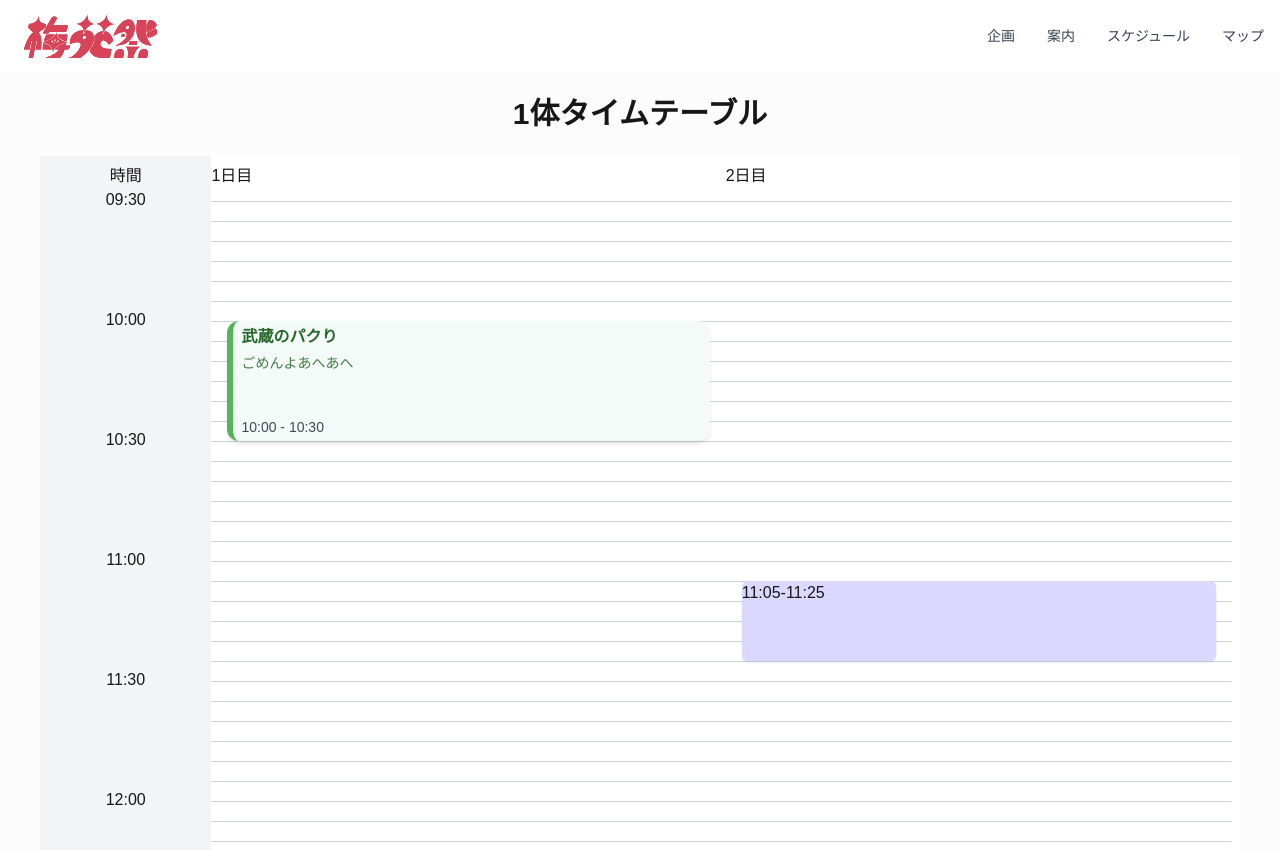
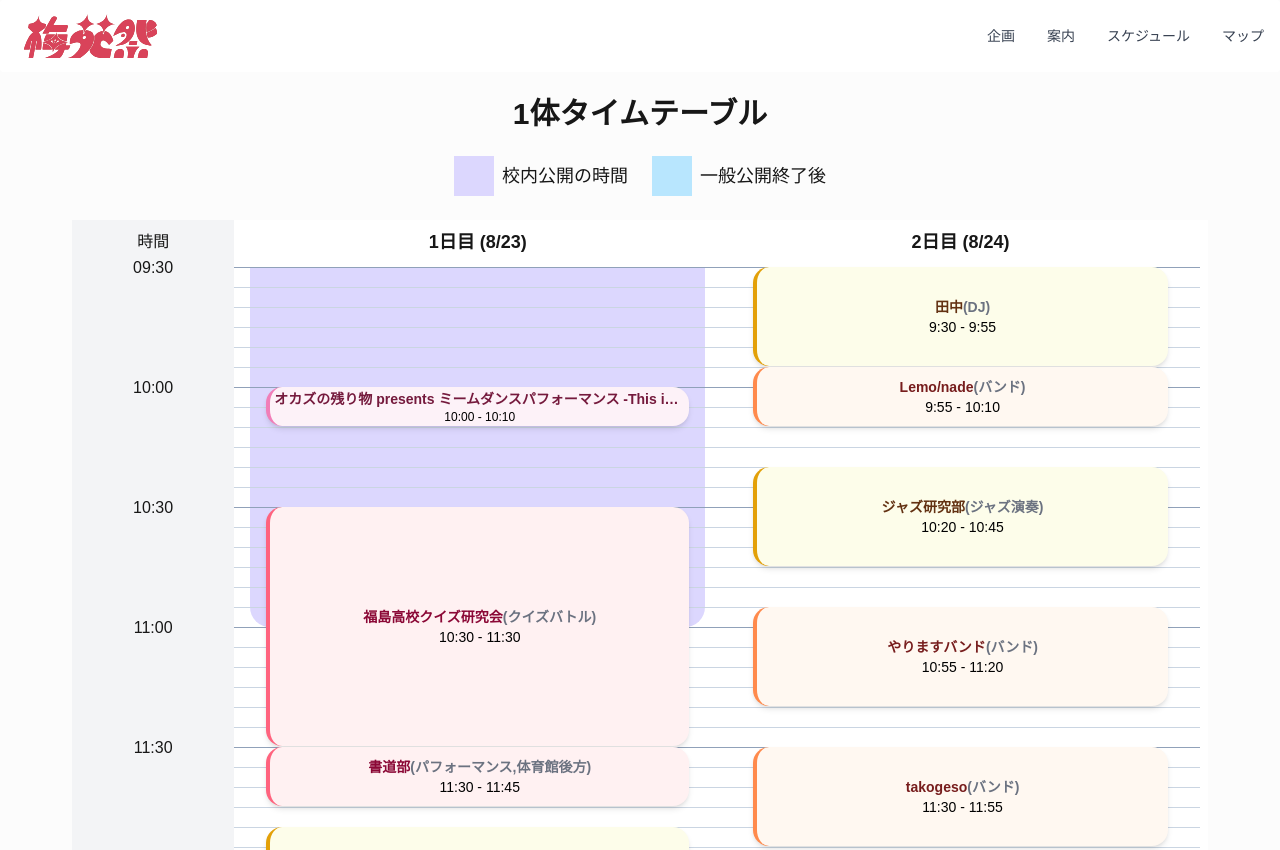
Before and after one commit to baiensai/2026, a Next.js app: page /timetable in a window 1280 px wide. Shown: the top 850 px of the page. Built offline with nearby package versions, Linux system fonts and the light colour scheme.

Commit message:
色キモいのは御愛嬌、タイムテーブルとりあえず完成

```diff
--- a/app/timetable/page.js
+++ b/app/timetable/page.js
@@ -1,4 +1,101 @@
-const BASE_HEIGHT = 20 //20px per 5min
+const BASE = 4 // 4px per 1min
+
+const TimeTableData = {
+  date1: [
+    { start: "10:00", length: 10, title: "オカズの残り物 presents ミームダンスパフォーマンス -This is world meme dance-", discription: "ダンス", subTitle: null, color: "pink" },
+    { start: "10:30", length: 60, title: "福島高校クイズ研究会", discription: "クイズバトル", subTitle: null, color: "rose" },
+    { start: "11:30", length: 15, title: "書道部", discription: "パフォーマンス,体育館後方", subTitle: null, color: "rose" },
+    { start: "11:50", length: 30, title: "梅響", discription: "管弦楽", subTitle: null, color: "yellow" },
+    { start: "12:30", length: 30, title: "有志吹奏楽団", discription: "吹奏楽", subTitle: null, color: "yellow" },
+    { start: "13:15", length: 5, title: "オテンキボックス", discription: "漫才", subTitle: null, color: "rose" },
+    { start: "13:20", length: 10, title: "ヨーヨー人from魅せる芸能集団", discription: "パフォーマンス", subTitle: null, color: "rose" },
+    { start: "13:35", length: 15, title: "Shero", discription: "ピアノ連弾", subTitle: null, color: "yellow" },
+    { start: "13:55", length: 20, title: "福島高校チアリーダー部", discription: null, subTitle: null, color: "pink" },
+    { start: "14:15", length: 30, title: "ceon.", discription: "ダンス", subTitle: null, color: "pink" },
+    { start: "14:55", length: 20, title: "ripe girls", discription: "ダンス", subTitle: null, color: "pink" },
+    { start: "15:15", length: 10, title: "ALL for D", discription: "ダンス&DJ", subTitle: null, color: "pink" }],
+  date2: [
+    { start: "09:30", length: 25, title: "田中", subTitle: null, discription: "DJ", color: "yellow" },
+    { start: "09:55", length: 15, title: "Lemo/nade", subTitle: null, discription: "バンド", color: "orange" },
+    { start: "10:20", length: 25, title: "ジャズ研究部", subTitle: null, discription: "ジャズ演奏", color: "yellow" },
+    { start: "10:55", length: 25, title: "やりますバンド", subTitle: null, discription: "バンド", color: "orange" },
+    { start: "11:30", length: 25, title: "takogeso", subTitle: null, discription: "バンド", color: "orange" },
+    { start: "12:05", length: 25, title: "鉄血宰相(仮)", subTitle: null, discription: "バンド", color: "orange" },
+    { start: "12:40", length: 20, title: "Take Four", subTitle: null, discription: "バンド", color: "orange" },
+    { start: "13:10", length: 20, title: "じゅりっこ", subTitle: null, discription: "ダンス", color: "pink" },
+    { start: "13:35", length: 25, title: "遠藤由深歌います♪", subTitle: null, discription: "歌唱", color: "yellow" },
+    { start: "14:00", length: 30, title: "図書委員会", subTitle: null, discription: "ビブリオバトル", color: "rose" }
+  ]
+}
+
+function getStartAndEndTime(startTimeStr, durationMinutes) {
+  const [startHourStr, startMinStr] = startTimeStr.split(':');
+  const startHour = parseInt(startHourStr, 10);
+  const startMin = parseInt(startMinStr, 10);
+
+  const totalStartMinutes = startHour * 60 + startMin;
+  const totalEndMinutes = totalStartMinutes + durationMinutes;
+
+  const endHour = Math.floor(totalEndMinutes / 60);
+  const endMin = totalEndMinutes % 60;
+
+  return {
+    startHour,
+    startMin,
+    endHour,
+    endMin
+  };
+}
+
+function TimeTableItem({ start, length, title, subTitle, discription, color }) {
+  const times = getStartAndEndTime(start, length)
+  const top = ((times.startHour - 9) * 60 + times.startMin - 30) * BASE
+  const height = length * BASE - 1
+
+  return (
+    <div
+      className={`absolute z-10 flex w-full flex-col items-center justify-center rounded-2xl border-l-[4px] bg-${color}-50 px-1 shadow-md border-${color}-400 text-gray-600`}
+      style={{
+        top: top + 'px',
+        height: height + 'px',
+        boxSizing: 'border-box',
+      }}
+    >
+      {length >= 15 ?
+        <>
+          {/* 普通のサイズのときの */}
+          <div className={`font-semibold text-${color}-900 text-sm sm:text-sx text-center`}>
+            {title}
+            <span className="text-gray-500 text-xs sm:text-sm lg:text-sm">
+              {discription ? `(${discription})` : null}
+            </span>
+          </div>
+          <div className="mb-0 text-sm font-medium">
+            {subTitle}
+          </div>
+          <div className="text-sm font-normal text-black">
+            {times.startHour}:{times.startMin.toString().padStart(2, '0')} - {times.endHour}:{times.endMin.toString().padStart(2, '0')}
+          </div>
+        </> :
+        <>
+          {length > 5 ?
+            <>
+              {/* 狭いときに文字小さくして...で省略するやつ */}
+              <div className={`text-sm sm:text-sx font-semibold text-${color}-900 truncate text-center w-full`}>{title}<span className="text-gray-500 text-xs"> {discription ? `(${discription})` : null}</span></div>
+              <div className="text-xs font-normal text-black">
+                {times.startHour}:{times.startMin.toString().padStart(2, '0')} - {times.endHour}:{times.endMin.toString().padStart(2, '0')}
+              </div>
+            </>
+            : <div className={`text-sm sm:text-sx font-semibold text-${color}-900 truncate text-center w-full`}>{title}<span className="text-gray-500 text-xs"> {discription ? `(${discription})` : null}</span></div>
+            //  ↑ガチで狭いときに時間も省くやつ
+          }
+        </>
+      }
+
+
+    </div>
+  )
+}
 
 function TimeTable() {
   const times = Array.from({ length: 12 }, (_, i) => {
@@ -11,72 +108,99 @@ function TimeTable() {
     <div>
       <p className="text-3xl font-semibold text-center mt-6">1体タイムテーブル</p>
 
-      <div className="px-4 sm:px-10 mt-6 mb-8">
+      <div className="mx-2 md:mx-8 sm:px-10 mt-6 mb-8">
 
-
-        <div className="flex w-full">
-          <div className="w-1/7 bg-gray-100 p-2">
-            <div className='text-center'>時間</div>
-            {times.map((time) => (
-              <div key={time} className={`h-[120px] text-center`}>
-                {/* h-[120px] mean 6 * BASE_HEIGHT, height for 30min */}
-                {time}
-              </div>
-            ))}
-
-          </div>
-
-          <div className="w-3/7 bg-white py-2">
-            1日目
-            <div className="relative mx-4" style={{ top: '13px' }}>
-              {/* <div className='z-10 absolute rounded-md bg-green-200 w-full shadow' style={{ top: '120px', height: '120px' }}>10:00-10:30</div> */}
-
-              <div
-                className="absolute z-10 flex w-full flex-col items-start justify-center rounded-xl border-l-[6px] bg-green-50 px-2 py-1 shadow-md"
-                style={{
-                  top: '120px',
-                  height: '120px',
-                  color: 'rgb(27, 94, 32)',
-                  borderLeftColor: 'rgb(76, 175, 80)',
-                  fontWeight: 600,
-                  fontSize: '0.85rem',
-                  boxSizing: 'border-box',
-                  backdropFilter: 'blur(4px)',
-                  opacity: 0.95,
-                }}
-              >
-                <div className="mb-1 text-base font-semibold">武蔵のパクり</div>
-                <div className="mb-[1px] text-sm font-medium opacity-85" style={{ color: 'rgb(27, 94, 32)' }}>
-                  ごめんよあへあへ
-                </div>
-                <div className="mt-auto text-sm font-normal text-gray-700">10:00 - 10:30</div>
-              </div>
-
-
-
+        <div className="flex justify-center items-center pb-6">
+          <div className="flex items-center space-x-6">
+            <div className="flex items-center space-x-2">
+              <div className="h-10 w-10 bg-purple-200" />
+              <div className="text-lg">校内公開の時間</div>
             </div>
-            <div className='relative' style={{ top: '13px' }}>
-              {Array.from({ length: 12 * 6 }, (_, i) => {
-                return <div className='border-t-1 border-slate-300 h-[20px]' key={i} />
-              })}
-            </div>
-          </div>
-
-          <div className="w-3/7 bg-white py-2 pr-2">
-            2日目
-            <div className="relative mx-4" style={{ top: '13px' }}>
-              <div className='z-10 absolute rounded-md bg-purple-200 w-full shadow' style={{ top: '380px', height: '80px' }}>11:05-11:25</div>
-            </div>
-            <div className='relative' style={{ top: '13px' }}>
-              {Array.from({ length: 12 * 6 }, (_, i) => {
-                return <div className='border-t-1 border-slate-300 h-[20px]' key={i} />
-              })}
+            <div className="flex items-center space-x-2">
+              <div className="h-10 w-10 bg-sky-200" />
+              <div className="text-lg">一般公開終了後</div>
             </div>
           </div>
         </div>
 
+        <div className="flex w-full">
+          <div className="w-1/7 bg-gray-100 p-2">
+            <div className='text-center text-base font-medium my-[2px]'>時間</div>
+            {times.map((time) => (
+              <div key={time} className={`h-[120px] text-center`}>
+                {time}
+              </div>
+            ))}
+          </div>
 
+          <div className="w-3/7 bg-white py-2">
+            <div className="text-center text-lg font-semibold">1日目 (8/23)</div>
+            <div className="relative mx-2 md:mx-8" style={{ top: '11px' }}>
+              {TimeTableData.date1.map((v, i) => (
+                <TimeTableItem start={v.start} length={v.length} title={v.title} subTitle={v.subTitle} discription={v.discription} key={i} color={v.color} />
+              ))}
+            </div>
+            <div className="relative" style={{ top: '11px' }}>
+              <div className="absolute inset-0 pointer-events-none">
+                <div className="mx-0 md:mx-4">
+                  {Array.from({ length: 12 * 6 }, (_, i) => (
+                    <div
+                      key={i}
+                      className={`h-[20px] ${i <= 17 ? 'bg-purple-200' : ""} ${i == 17 ? "rounded-b-full" : ""}`}
+                    />
+                  ))}
+                </div>
+              </div>
+              <div className="relative">
+                {Array.from({ length: 12 * 6 }, (_, i) => (
+                  <div
+                    key={i}
+                    className={`border-t h-[20px] w-full ${i % 6 === 0 ? 'border-slate-400' : 'border-slate-300'
+                      }`}
+                  />
+                ))}
+              </div>
+            </div>
+          </div>
 
+          <div className="w-3/7 bg-white py-2 pr-1 md:pr-2">
+            <div className="text-center text-lg font-semibold">2日目 (8/24)</div>
+            <div className="relative mx-2 md:mx-8" style={{ top: '11px' }}>
+              {TimeTableData.date2.map((v, i) => (
+                <TimeTableItem start={v.start} length={v.length} title={v.title} subTitle={v.subTitle} discription={v.discription} key={i} color={v.color} />
+              ))}
+            </div>
+            <div className="relative" style={{ top: '11px' }}>
+              <div className="absolute inset-0 pointer-events-none">
+                <div className="mx-0 md:mx-4">
+                  {Array.from({ length: 12 * 6 }, (_, i) => (
+                    <div
+                      key={i}
+                      className={`h-[20px] ${i >= 60 ? 'bg-sky-200' : ""} ${i == 60 ? "rounded-t-full" : ""}`}
+                    />
+                  ))}
+                </div>
+              </div>
+              <div className="relative">
+                {Array.from({ length: 12 * 6 }, (_, i) => (
+                  <div
+                    key={i}
+                    className={`border-t h-[20px] w-full ${i % 6 === 0 ? 'border-slate-400' : 'border-slate-300'
+                      }`}
+                  />
+                ))}
+              </div>
+            </div>
+          </div>
+        </div>
+
+      </div>
+
+      <div className="hidden">
+        <div className="bg-pink-50" /><div className="border-pink-400" /><div className="text-pink-900" />
+        <div className="bg-orange-50" /><div className="border-orange-400" /><div className="text-orange-900" />
+        <div className="bg-yellow-50" /><div className="border-yellow-400" /><div className="text-yellow-900" />
+        <div className="bg-rose-50" /><div className="border-rose-400" /><div className="text-rose-900" />
       </div>
     </div>
   )
```
